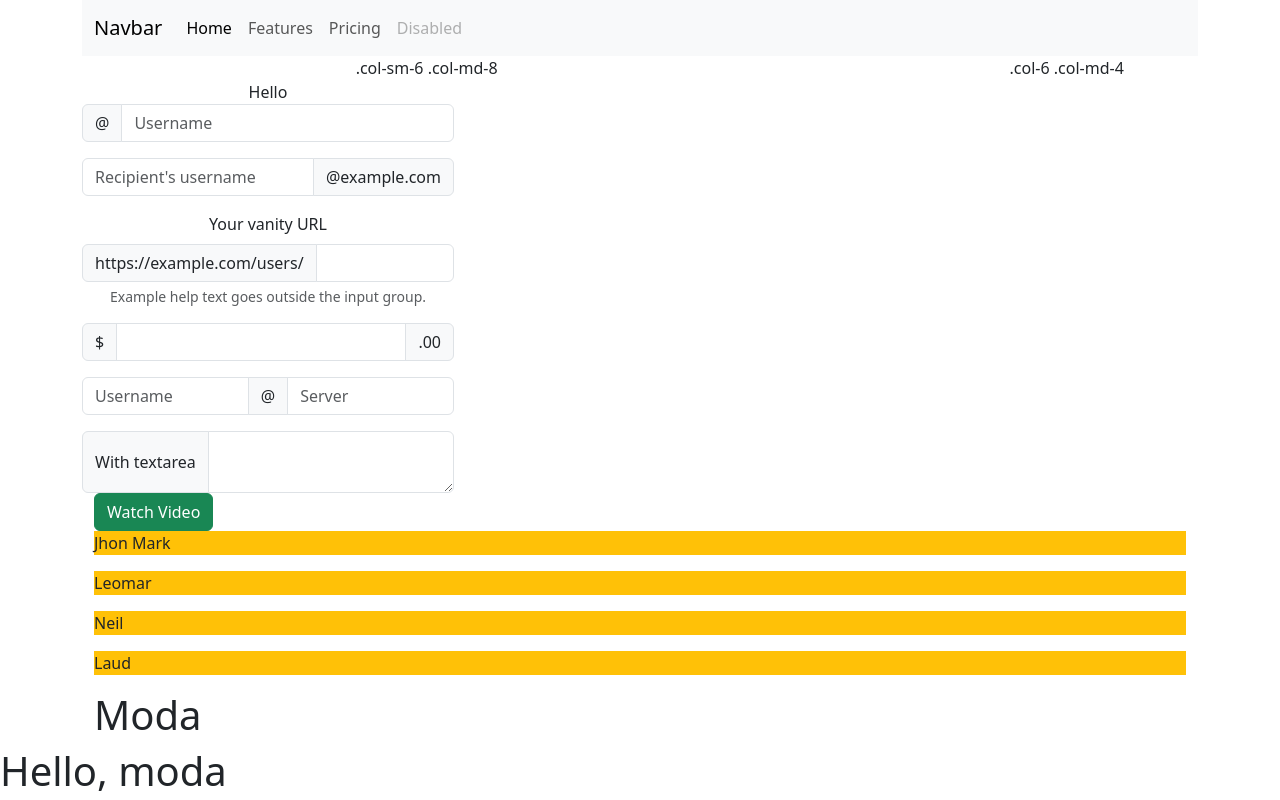
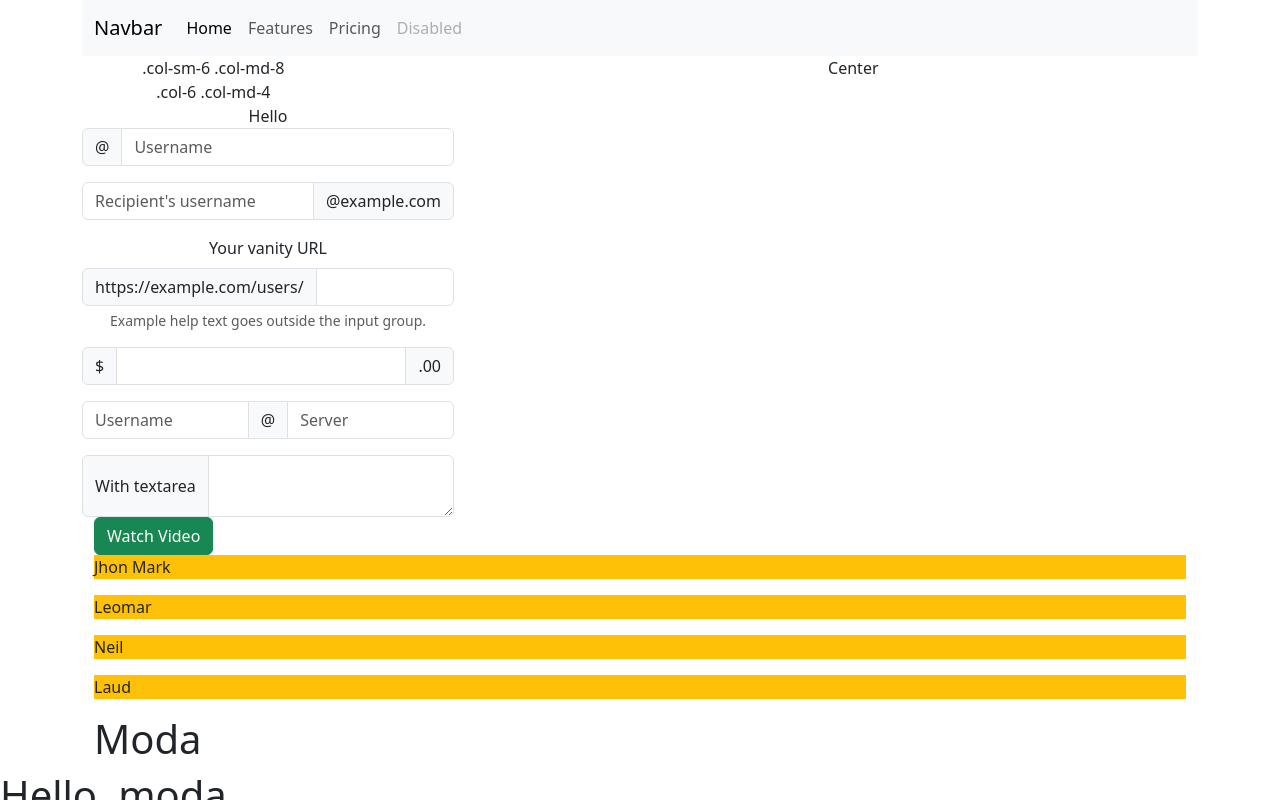
Before and after one commit to MarkRyuo/first_app, a React (Vite) app: page / in a window 1280 px wide. Shown: the top 800 px of the page. Built offline with nearby package versions, Linux system fonts and the light colour scheme.

Commit message:
Update Aug 14 2024

```diff
--- a/src/components/log.tsx
+++ b/src/components/log.tsx
@@ -2,7 +2,8 @@ function Log() {
   return (
     <>
       <div className="row g-0 text-center">
-        <div className="col-sm-6 col-md-8">.col-sm-6 .col-md-8</div>
+        <div className="col-sm-4 col-md-4">.col-sm-6 .col-md-8</div>
+        <div className="col-sm-6 col-md-8">Center</div>
         <div className="col-6 col-md-4">.col-6 .col-md-4</div>
       </div>
 
```
